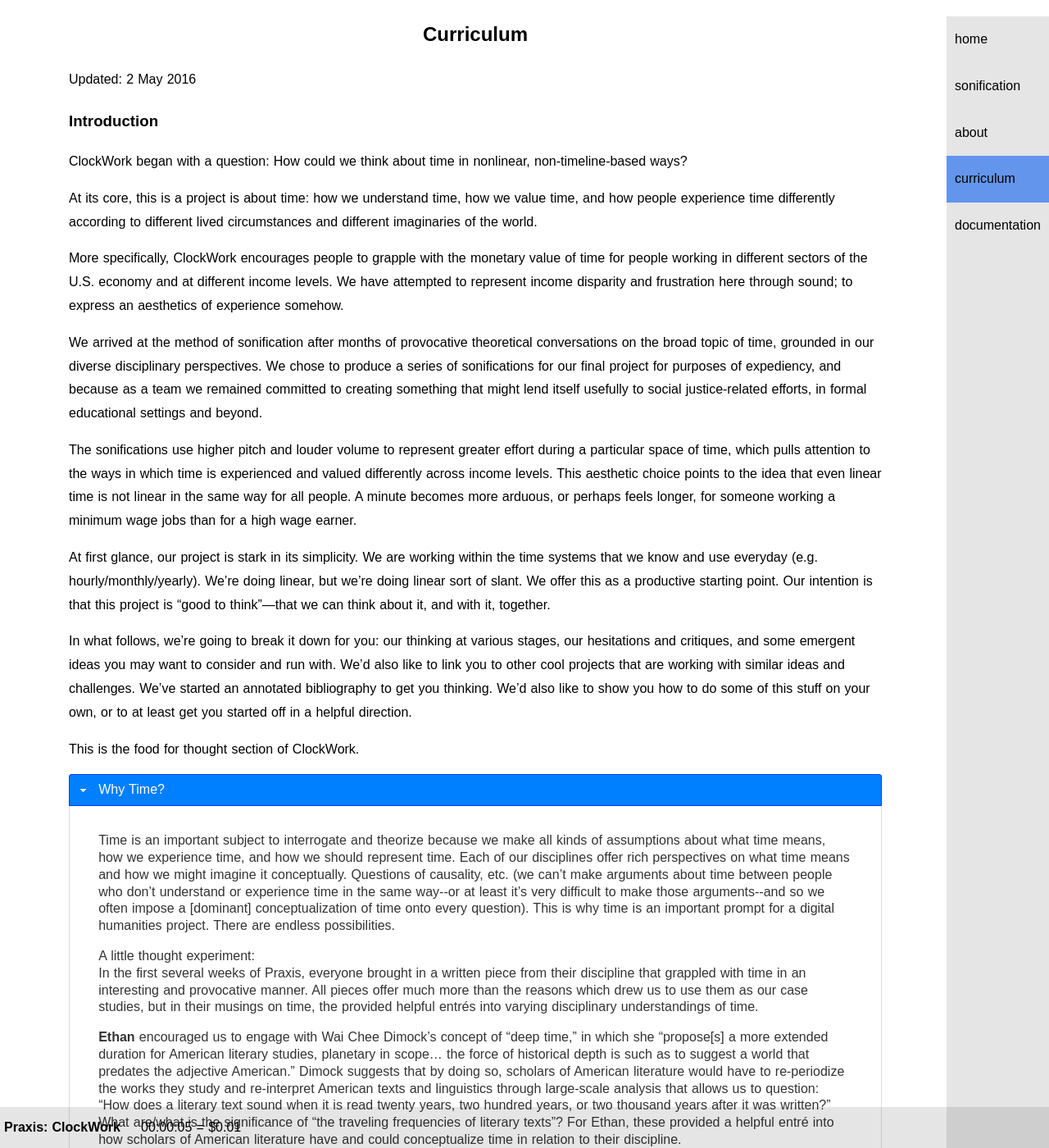
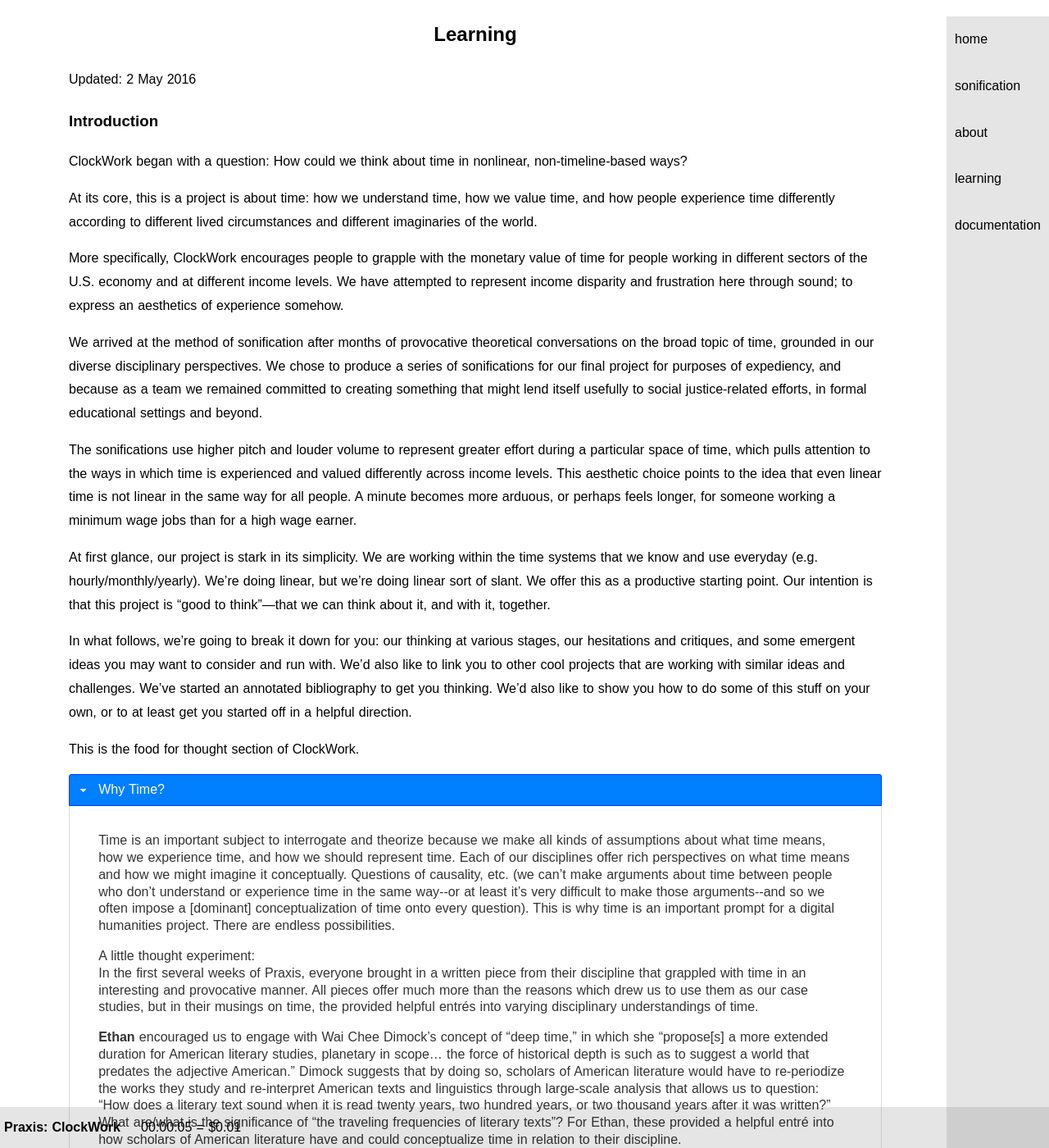
Before and after one commit to scholarslab/clockwork, a Jekyll site: the page built from curriculum.html, in a window 1280 px wide and 1400 px high. Shown: the whole window at 82% size. Built offline with Jekyll 4.4.1, drawn with Linux system fonts in a browser that asks for light colours; some web fonts are replaced.

Commit message:
changed curriculum to learning throughout the site

```diff
--- a/_layouts/default.html
+++ b/_layouts/default.html
@@ -53,10 +53,10 @@
         {% else %}
           <li class="about"><a href="/about/"> About </a></li>
         {% endif %}
-        {% if page.bodyclass == "curriculumpage" %}
-          <li class="curriculum active"><a href="/curriculum/"> Curriculum </a></li>
+        {% if page.bodyclass == "learning page" %}
+          <li class="learning active"><a href="/learning/"> Learning </a></li>
         {% else %}
-          <li class="curriculum"><a href="/curriculum/"> Curriculum </a></li>
+          <li class="learning"><a href="/learning/"> Learning </a></li>
         {% endif %}
         <li class="documentation"><a href="/bikeshed-doc/questions-towards-humanities-data.html" target="_blank"> Documentation </a></li>
 
--- a/css/main.css
+++ b/css/main.css
@@ -75,7 +75,7 @@ nav li a:hover:not(.active) {
   background-color: plum;
 }
 
-.home .curriculum a {
+.home .learning a {
   background-color: royalblue;
 }
 
@@ -126,19 +126,19 @@ nav li a:hover:not(.active) {
   text-decoration: none;
 }
 
-.curriculumpage nav ul {
+.learningpage nav ul {
   list-style-type: none;
   margin: 0;
   padding: 0;
   overflow: hidden;
 }
 
-.curriculumpage nav li {
+.learningpage nav li {
   float:left;
   width: 130px;
 }
 
-.curriculumpage nav li a {
+.learningpage nav li a {
   display: block;
   text-align: center;
   padding: 14px 10px;
@@ -185,7 +185,7 @@ nav li a:hover:not(.active) {
   .aboutpage nav li a {
     text-align: left;
   }
-  .curriculumpage nav li a {
+  .learningpage nav li a {
     text-align: left;
   }
   .home nav {
--- a/curriculum.html
+++ b/curriculum.html
@@ -1,8 +1,8 @@
 ---
 layout: page
-title: Curriculum
-permalink: /curriculum/
-bodyclass: curriculumpage
+title: Learning
+permalink: /Learning/
+bodyclass: learningpage
 ---
 
 Updated: 2 May 2016
```
Also changed, not shown: about.md (+1 -1 lines), sonification.md (+1 -1 lines).
